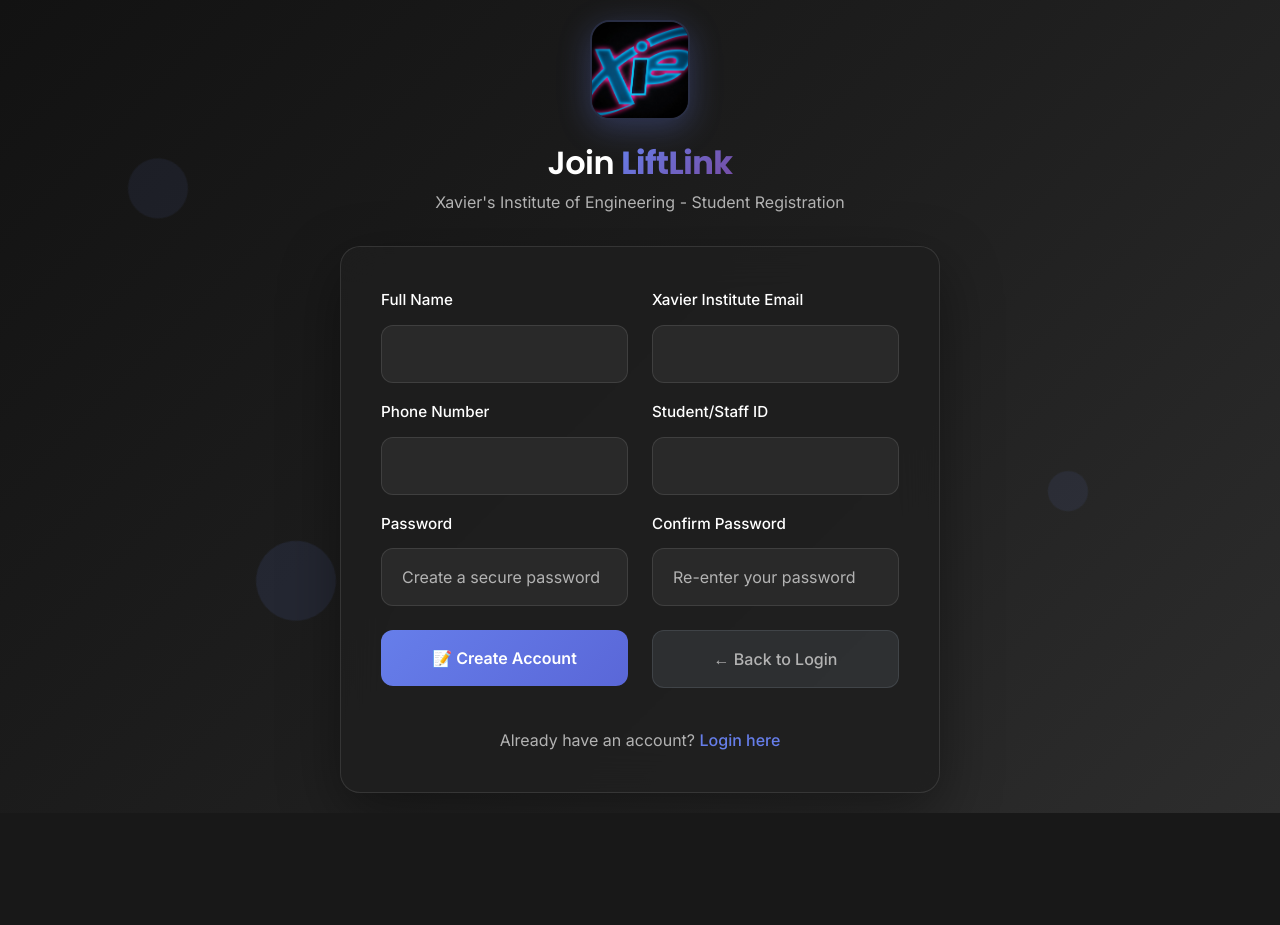
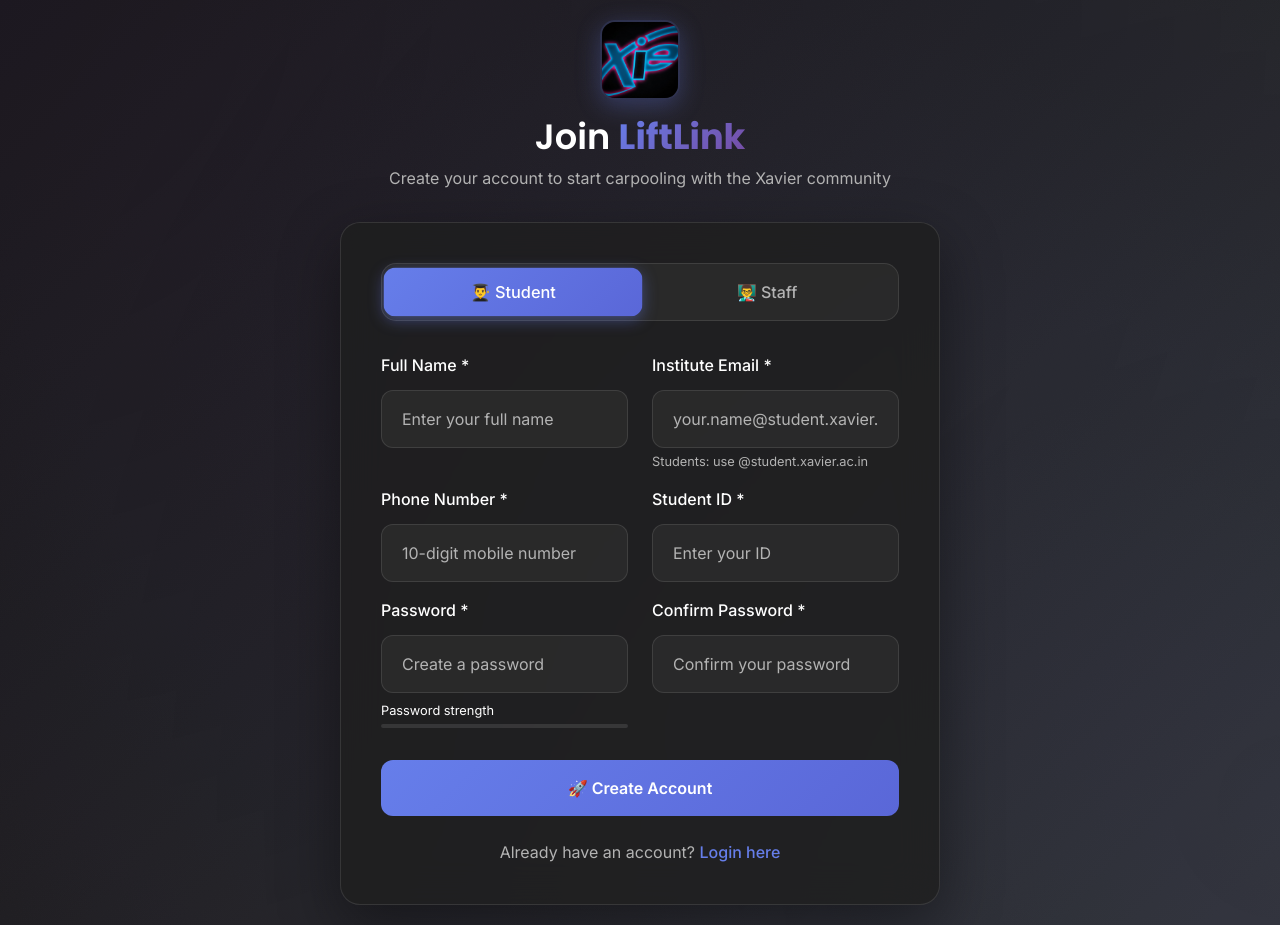
Before and after one commit to DrvshX/liftlink-xavier-carpool, a Flask app: page /register in a window 1280 px wide. Before the commit the page ends 813 px from the top, so only its background shows below. Run offline with Flask 3, Linux system fonts and the light colour scheme; some libraries are stand-ins or nearby versions.

Commit message:
Update register.html

```diff
--- a/templates/register.html
+++ b/templates/register.html
@@ -3,14 +3,11 @@
 <head>
     <meta charset="UTF-8">
     <meta name="viewport" content="width=device-width, initial-scale=1.0">
-    <title>Register - LiftLink : Carpool</title>
+    <title>Register - LiftLink Carpool</title>
     <link href="https://cdn.jsdelivr.net/npm/bootstrap@5.1.3/dist/css/bootstrap.min.css" rel="stylesheet">
-
-    <!-- Professional Google Fonts -->
     <link rel="preconnect" href="https://fonts.googleapis.com">
     <link rel="preconnect" href="https://fonts.gstatic.com" crossorigin>
     <link href="https://fonts.googleapis.com/css2?family=Inter:wght@300;400;500;600;700&family=Poppins:wght@300;400;500;600;700&display=swap" rel="stylesheet">
-
     <style>
         :root {
             --bg-primary: #121212;
@@ -31,6 +28,28 @@
             align-items: center;
             justify-content: center;
             padding: 20px;
+            position: relative;
+            overflow-x: hidden;
+        }
+
+        /* Enhanced Glowing Background Effect */
+        body::before {
+            content: '';
+            position: fixed;
+            top: -50%;
+            left: -50%;
+            width: 200%;
+            height: 200%;
+            background:
+                radial-gradient(circle at 30% 20%, rgba(102, 126, 234, 0.12) 0%, transparent 60%),
+                radial-gradient(circle at 70% 80%, rgba(118, 75, 162, 0.12) 0%, transparent 60%);
+            animation: pulseGlow 8s ease-in-out infinite alternate;
+            z-index: -2;
+        }
+
+        @keyframes pulseGlow {
+            0% { transform: scale(0.9) rotate(0deg); opacity: 0.5; }
+            100% { transform: scale(1.1) rotate(180deg); opacity: 0.8; }
         }
 
         .register-container {
@@ -45,21 +64,20 @@
         }
 
         .logo {
-            width: 100px;
-            height: 100px;
-            border-radius: 20px;
-            margin-bottom: 1.5rem;
-            box-shadow: 0 8px 32px rgba(102, 126, 234, 0.3);
+            width: 80px;
+            height: 80px;
+            border-radius: 15px;
+            margin-bottom: 1rem;
+            box-shadow: 0 6px 25px rgba(102, 126, 234, 0.3);
             border: 2px solid rgba(102, 126, 234, 0.2);
             object-fit: cover;
         }
 
         .welcome-text {
             font-family: 'Poppins', sans-serif;
-            font-size: 2rem;
+            font-size: 2.2rem;
             font-weight: 600;
             margin-bottom: 0.5rem;
-            letter-spacing: -0.5px;
         }
 
         .gradient-text {
@@ -72,9 +90,7 @@
 
         .subtitle {
             color: var(--text-secondary);
-            font-size: 1rem;
             margin-bottom: 2rem;
-            font-weight: 400;
         }
 
         .register-card {
@@ -86,25 +102,68 @@
             padding: 2.5rem;
         }
 
+        /* User Type Toggle */
+        .user-type-toggle {
+            display: flex;
+            background: rgba(45, 45, 45, 0.8);
+            border-radius: 15px;
+            padding: 4px;
+            margin-bottom: 2rem;
+            border: 1px solid rgba(255, 255, 255, 0.1);
+        }
+
+        .toggle-option {
+            flex: 1;
+            padding: 12px 20px;
+            text-align: center;
+            border-radius: 12px;
+            color: var(--text-secondary);
+            cursor: pointer;
+            transition: all 0.3s ease;
+            font-weight: 500;
+            position: relative;
+            overflow: hidden;
+        }
+
+        .toggle-option::before {
+            content: '';
+            position: absolute;
+            top: 0;
+            left: 0;
+            width: 100%;
+            height: 100%;
+            background: linear-gradient(135deg, var(--accent) 0%, var(--accent-hover) 100%);
+            opacity: 0;
+            transition: opacity 0.3s ease;
+            z-index: -1;
+        }
+
+        .toggle-option.active::before {
+            opacity: 1;
+        }
+
+        .toggle-option.active {
+            color: white;
+            transform: scale(1.02);
+            box-shadow: 0 4px 15px rgba(102, 126, 234, 0.4);
+        }
+
         .form-label {
             color: var(--text-primary);
             font-weight: 500;
             margin-bottom: 0.8rem;
-            font-size: 0.95rem;
         }
 
-        .form-control {
+        .form-control, .form-select {
             background: rgba(45, 45, 45, 0.8);
             border: 1px solid rgba(255, 255, 255, 0.1);
             color: var(--text-primary);
             border-radius: 12px;
             padding: 1rem 1.25rem;
-            font-size: 1rem;
             transition: all 0.3s ease;
-            font-family: 'Inter', sans-serif;
         }
 
-        .form-control:focus {
+        .form-control:focus, .form-select:focus {
             background: rgba(45, 45, 45, 0.9);
             border-color: var(--accent);
             color: var(--text-primary);
@@ -113,7 +172,6 @@
 
         .form-control::placeholder {
             color: var(--text-secondary);
-            font-weight: 400;
         }
 
         .btn-primary {
@@ -122,54 +180,14 @@
             border-radius: 12px;
             padding: 1rem 2rem;
             font-weight: 600;
-            font-family: 'Inter', sans-serif;
-            font-size: 1rem;
             transition: all 0.3s ease;
             width: 100%;
-            position: relative;
-            overflow: hidden;
+            margin-top: 1rem;
         }
 
         .btn-primary:hover {
             transform: translateY(-2px);
             box-shadow: 0 8px 25px rgba(102, 126, 234, 0.4);
-        }
-
-        .btn-primary:before {
-            content: '';
-            position: absolute;
-            top: 0;
-            left: -100%;
-            width: 100%;
-            height: 100%;
-            background: linear-gradient(90deg, transparent, rgba(255, 255, 255, 0.2), transparent);
-            transition: left 0.5s ease;
-        }
-
-        .btn-primary:hover:before {
-            left: 100%;
-        }
-
-        .btn-secondary {
-            background: rgba(108, 117, 125, 0.2);
-            border: 1px solid rgba(108, 117, 125, 0.3);
-            color: var(--text-secondary);
-            border-radius: 12px;
-            padding: 1rem 2rem;
-            font-weight: 500;
-            font-family: 'Inter', sans-serif;
-            font-size: 1rem;
-            transition: all 0.3s ease;
-            width: 100%;
-            text-decoration: none;
-            display: inline-block;
-            text-align: center;
-        }
-
-        .btn-secondary:hover {
-            background: rgba(108, 117, 125, 0.3);
-            color: var(--text-primary);
-            transform: translateY(-1px);
         }
 
         .login-link {
@@ -182,11 +200,9 @@
             color: var(--accent);
             text-decoration: none;
             font-weight: 500;
-            transition: color 0.3s ease;
         }
 
         .login-link a:hover {
-            color: var(--accent-hover);
             text-decoration: underline;
         }
 
@@ -197,9 +213,9 @@
         }
 
         .alert-success {
-            background: rgba(40, 167, 69, 0.2);
-            color: #28a745;
-            border-left: 4px solid #28a745;
+            background: rgba(16, 185, 129, 0.2);
+            color: #10b981;
+            border-left: 4px solid #10b981;
         }
 
         .alert-danger {
@@ -208,89 +224,47 @@
             border-left: 4px solid #dc3545;
         }
 
-        .floating-elements {
-            position: fixed;
-            top: 0;
-            left: 0;
-            width: 100%;
-            height: 100%;
-            pointer-events: none;
-            z-index: -1;
+        .password-strength {
+            margin-top: 0.5rem;
+            font-size: 0.8rem;
         }
 
-        .floating-element {
-            position: absolute;
-            background: rgba(102, 126, 234, 0.1);
-            border-radius: 50%;
-            animation: float 6s ease-in-out infinite;
+        .strength-bar {
+            height: 4px;
+            border-radius: 2px;
+            background: rgba(255, 255, 255, 0.1);
+            overflow: hidden;
+            margin-top: 0.25rem;
         }
 
-        .floating-element:nth-child(1) {
-            width: 60px;
-            height: 60px;
-            top: 20%;
-            left: 10%;
-            animation-delay: 0s;
+        .strength-fill {
+            height: 100%;
+            transition: all 0.3s ease;
+            width: 0%;
         }
 
-        .floating-element:nth-child(2) {
-            width: 40px;
-            height: 40px;
-            top: 60%;
-            right: 15%;
-            animation-delay: 2s;
-        }
-
-        .floating-element:nth-child(3) {
-            width: 80px;
-            height: 80px;
-            bottom: 20%;
-            left: 20%;
-            animation-delay: 4s;
-        }
-
-        @keyframes float {
-            0%, 100% {
-                transform: translateY(0px) rotate(0deg);
-                opacity: 0.7;
-            }
-            50% {
-                transform: translateY(-20px) rotate(180deg);
-                opacity: 1;
-            }
-        }
+        .strength-weak .strength-fill { background: #dc3545; width: 33%; }
+        .strength-medium .strength-fill { background: #ffc107; width: 66%; }
+        .strength-strong .strength-fill { background: #10b981; width: 100%; }
 
         @media (max-width: 768px) {
             .register-card {
                 padding: 2rem 1.5rem;
                 margin: 1rem;
             }
-
             .welcome-text {
-                font-size: 1.75rem;
-            }
-
-            .logo {
-                width: 80px;
-                height: 80px;
+                font-size: 1.8rem;
             }
         }
     </style>
 </head>
 <body>
-    <!-- Floating Background Elements -->
-    <div class="floating-elements">
-        <div class="floating-element"></div>
-        <div class="floating-element"></div>
-        <div class="floating-element"></div>
-    </div>
-
     <div class="register-container">
         <!-- Logo and Welcome Section -->
         <div class="logo-container">
-            <img src="/static/images/xie_logo.jpg" alt="Xavier Institute Logo" class="logo">
+            <img src="{{ url_for('static', filename='images/xie_logo.jpg') }}" alt="Xavier Institute Logo" class="logo">
             <h1 class="welcome-text">Join <span class="gradient-text">LiftLink</span></h1>
-            <p class="subtitle">Xavier's Institute of Engineering - Student Registration</p>
+            <p class="subtitle">Create your account to start carpooling with the Xavier community</p>
         </div>
 
         <!-- Register Card -->
@@ -299,7 +273,7 @@
             {% with messages = get_flashed_messages(with_categories=true) %}
                 {% if messages %}
                     {% for category, message in messages %}
-            <div class="alert alert-{{ 'danger' if category == 'error' else category }} alert-dismissible fade show" role="alert">
+                        <div class="alert alert-{{ 'danger' if category == 'error' else category }} alert-dismissible fade show">
                             {{ message }}
                             <button type="button" class="btn-close" data-bs-dismiss="alert"></button>
                         </div>
@@ -307,108 +281,204 @@
                 {% endif %}
             {% endwith %}
 
+            <!-- User Type Toggle -->
+            <div class="user-type-toggle">
+                <div class="toggle-option active" data-type="student">
+                    👨‍🎓 Student
+                </div>
+                <div class="toggle-option" data-type="staff">
+                    👨‍🏫 Staff
+                </div>
+            </div>
+
             <!-- Registration Form -->
-            <form method="POST" action="/register">
+            <form method="POST" action="{{ url_for('register') }}">
+                <input type="hidden" name="user_type" id="user_type" value="student">
+
                 <div class="row">
                     <div class="col-md-6 mb-3">
-                        <label for="name" class="form-label">Full Name</label>
-                        <input type="text" class="form-control" id="name" name="name" required>
+                        <label for="name" class="form-label">Full Name *</label>
+                        <input type="text" class="form-control" id="name" name="name" placeholder="Enter your full name" required>
                     </div>
-
                     <div class="col-md-6 mb-3">
-                        <label for="email" class="form-label">Xavier Institute Email</label>
-                        <input type="email" class="form-control" id="email" name="email" required>
+                        <label for="email" class="form-label">Institute Email *</label>
+                        <input type="email" class="form-control" id="email" name="email" placeholder="your.name@student.xavier.ac.in" required>
+                        <div class="form-text" style="color: var(--text-secondary); font-size: 0.8rem;">
+                            <span id="email-hint">Students: use @student.xavier.ac.in</span>
+                        </div>
                     </div>
                 </div>
 
                 <div class="row">
                     <div class="col-md-6 mb-3">
-                        <label for="phone" class="form-label">Phone Number</label>
-                        <input type="tel" class="form-control" id="phone" name="phone" required>
+                        <label for="phone" class="form-label">Phone Number *</label>
+                        <input type="tel" class="form-control" id="phone" name="phone" placeholder="10-digit mobile number" required>
                     </div>
-
                     <div class="col-md-6 mb-3">
-                        <label for="student_id" class="form-label">Student/Staff ID</label>
-                        <input type="text" class="form-control" id="student_id" name="student_id" required>
+                        <label for="id_number" class="form-label"><span id="id-label">Student ID</span> *</label>
+                        <input type="text" class="form-control" id="id_number" name="id_number" placeholder="Enter your ID" required>
                     </div>
                 </div>
 
                 <div class="row">
                     <div class="col-md-6 mb-3">
-                        <label for="password" class="form-label">Password</label>
-                        <input type="password" class="form-control" id="password" name="password"
-                               placeholder="Create a secure password" required>
+                        <label for="password" class="form-label">Password *</label>
+                        <input type="password" class="form-control" id="password" name="password" placeholder="Create a password" required>
+                        <div class="password-strength">
+                            <div id="strength-text">Password strength</div>
+                            <div class="strength-bar">
+                                <div class="strength-fill" id="strength-fill"></div>
                             </div>
-
-                    <div class="col-md-6 mb-4">
-                        <label for="confirm_password" class="form-label">Confirm Password</label>
-                        <input type="password" class="form-control" id="confirm_password" name="confirm_password"
-                               placeholder="Re-enter your password" required>
+                        </div>
+                    </div>
+                    <div class="col-md-6 mb-3">
+                        <label for="confirm_password" class="form-label">Confirm Password *</label>
+                        <input type="password" class="form-control" id="confirm_password" name="confirm_password" placeholder="Confirm your password" required>
                     </div>
                 </div>
 
-                <div class="row">
-                    <div class="col-md-6 mb-3">
                 <button type="submit" class="btn btn-primary">
-                            📝 Create Account
+                    🚀 Create Account
                 </button>
-                    </div>
-                    <div class="col-md-6 mb-3">
-                        <a href="/login" class="btn btn-secondary">
-                            ← Back to Login
-                        </a>
-                    </div>
-                </div>
             </form>
 
             <!-- Login Link -->
             <div class="login-link">
-                Already have an account? <a href="/login">Login here</a>
+                Already have an account? <a href="{{ url_for('login') }}">Login here</a>
             </div>
         </div>
     </div>
 
     <script src="https://cdn.jsdelivr.net/npm/bootstrap@5.1.3/dist/js/bootstrap.bundle.min.js"></script>
+    <script>
+        document.addEventListener('DOMContentLoaded', function() {
+            const toggleOptions = document.querySelectorAll('.toggle-option');
+            const userTypeInput = document.getElementById('user_type');
+            const emailHint = document.getElementById('email-hint');
+            const emailInput = document.getElementById('email');
+            const idLabel = document.getElementById('id-label');
+            const idInput = document.getElementById('id_number');
+            const passwordInput = document.getElementById('password');
+            const confirmPasswordInput = document.getElementById('confirm_password');
 
-    <script>
-        // Add some interactive effects
-        document.addEventListener('DOMContentLoaded', function() {
-            // Focus effect for form inputs
-            const inputs = document.querySelectorAll('.form-control');
-            inputs.forEach(input => {
-                input.addEventListener('focus', function() {
-                    this.parentElement.style.transform = 'scale(1.02)';
-                    this.parentElement.style.transition = 'transform 0.3s ease';
-                });
+            // Handle user type toggle
+            toggleOptions.forEach(option => {
+                option.addEventListener('click', function() {
+                    toggleOptions.forEach(opt => opt.classList.remove('active'));
+                    this.classList.add('active');
 
-                input.addEventListener('blur', function() {
-                    this.parentElement.style.transform = 'scale(1)';
+                    const userType = this.getAttribute('data-type');
+                    userTypeInput.value = userType;
+
+                    if (userType === 'student') {
+                        emailHint.textContent = 'Students: use @student.xavier.ac.in';
+                        emailInput.placeholder = 'your.name@student.xavier.ac.in';
+                        idLabel.textContent = 'Student ID';
+                        idInput.placeholder = 'e.g., 2023032002';
+                    } else {
+                        emailHint.textContent = 'Staff: use @xavier.ac.in';
+                        emailInput.placeholder = 'your.name@xavier.ac.in';
+                        idLabel.textContent = 'Employee ID';
+                        idInput.placeholder = 'e.g., XIE001';
+                    }
                 });
             });
 
-            // Button click effect
-            const submitBtn = document.querySelector('.btn-primary');
-            submitBtn.addEventListener('click', function(e) {
-                this.style.transform = 'scale(0.98)';
-                setTimeout(() => {
-                    this.style.transform = 'scale(1)';
-                }, 150);
+            // Password strength indicator
+            passwordInput.addEventListener('input', function() {
+                const password = this.value;
+                const strengthText = document.getElementById('strength-text');
+                const strengthBar = document.querySelector('.password-strength');
+
+                let strength = 0;
+                let text = 'Password strength';
+
+                if (password.length >= 6) strength++;
+                if (password.match(/[A-Z]/)) strength++;
+                if (password.match(/[0-9]/)) strength++;
+                if (password.match(/[^A-Za-z0-9]/)) strength++;
+
+                strengthBar.className = 'password-strength';
+
+                if (strength === 0) {
+                    text = 'Too weak';
+                } else if (strength <= 2) {
+                    text = 'Weak';
+                    strengthBar.classList.add('strength-weak');
+                } else if (strength === 3) {
+                    text = 'Medium';
+                    strengthBar.classList.add('strength-medium');
+                } else {
+                    text = 'Strong';
+                    strengthBar.classList.add('strength-strong');
+                }
+
+                strengthText.textContent = text;
             });
 
-            // Password confirmation validation
-            const password = document.getElementById('password');
-            const confirmPassword = document.getElementById('confirm_password');
+            // Form validation
+            const form = document.querySelector('form');
+            form.addEventListener('submit', function(e) {
+                const email = emailInput.value.trim().toLowerCase();
+                const userType = userTypeInput.value;
+                const password = passwordInput.value;
+                const confirmPassword = confirmPasswordInput.value;
+                const phone = document.getElementById('phone').value;
 
-            function validatePassword() {
-                if (password.value !== confirmPassword.value) {
-                    confirmPassword.setCustomValidity("Passwords don't match");
-                } else {
-                    confirmPassword.setCustomValidity('');
-                }
+                // Email validation
+                if (userType === 'student' && !email.endsWith('@student.xavier.ac.in')) {
+                    e.preventDefault();
+                    showError('Students must use @student.xavier.ac.in email address');
+                    return false;
                 }
 
-            password.addEventListener('change', validatePassword);
-            confirmPassword.addEventListener('keyup', validatePassword);
+                if (userType === 'staff' && !email.endsWith('@xavier.ac.in')) {
+                    e.preventDefault();
+                    showError('Staff must use @xavier.ac.in email address');
+                    return false;
+                }
+
+                // Password validation
+                if (password !== confirmPassword) {
+                    e.preventDefault();
+                    showError('Passwords do not match');
+                    return false;
+                }
+
+                if (password.length < 6) {
+                    e.preventDefault();
+                    showError('Password must be at least 6 characters long');
+                    return false;
+                }
+
+                // Phone validation
+                if (!/^\d{10}$/.test(phone)) {
+                    e.preventDefault();
+                    showError('Please enter a valid 10-digit phone number');
+                    return false;
+                }
+
+                // Show loading
+                const submitBtn = form.querySelector('.btn-primary');
+                submitBtn.innerHTML = '🔄 Creating Account...';
+                submitBtn.disabled = true;
+            });
+
+            // Helper function to show errors
+            function showError(message) {
+                const existingAlerts = document.querySelectorAll('.alert');
+                existingAlerts.forEach(alert => alert.remove());
+
+                const alertDiv = document.createElement('div');
+                alertDiv.className = 'alert alert-danger alert-dismissible fade show';
+                alertDiv.innerHTML = `
+                    ${message}
+                    <button type="button" class="btn-close" data-bs-dismiss="alert"></button>
+                `;
+
+                const form = document.querySelector('form');
+                form.insertBefore(alertDiv, form.firstChild);
+            }
         });
     </script>
 </body>
```
Lines whose indentation alone changed are shown as unchanged.
